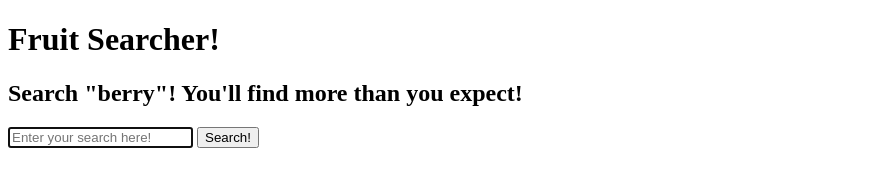
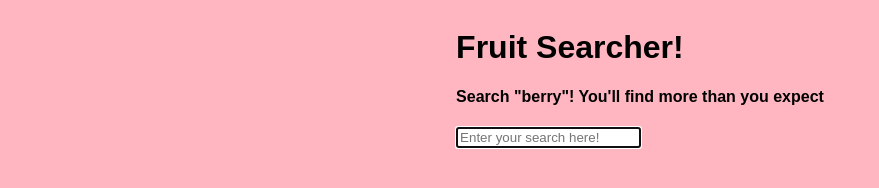
Before and after one commit to kevinbevin64/fruitSearch, a plain HTML site: page index.html in a window 1280 px wide. Shown: the whole page, without its empty margins (0-879 px from the left). Drawn offline with Linux system fonts and the light colour scheme.

Commit message:
Made the website prettier

```diff
--- a/index.html
+++ b/index.html
@@ -7,14 +7,15 @@
 	<title>Fruit Searcher!</title>
 </head>
 <body>
+<div>
 	<h1>Fruit Searcher!</h1>
-	<h2>Search "berry"! You'll find more than you expect!</h2>
+	<h4>Search "berry"! You'll find more than you expect</h4>
 
 	<input autofocus type="text" placeholder="Enter your search here!">
-	<button>Search!</button>
 
 
 	<ol></ol>
+</div>
 </body>
 <script src="main.js"></script>
 </html>
--- a/styles.css
+++ b/styles.css
@@ -1 +1,12 @@
-/*This file is empty for now*/
+body {
+	font-family: sans-serif;
+
+	background-color: lightpink;
+
+	display: flex;
+	justify-content: center;
+}
+
+h2 {
+	font-style: italic;
+}
```
